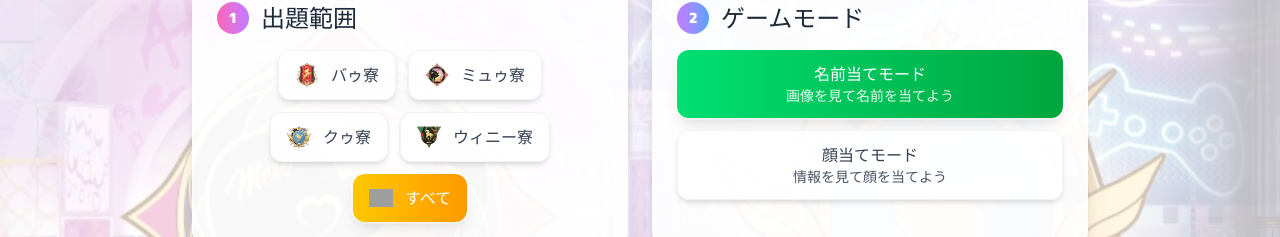
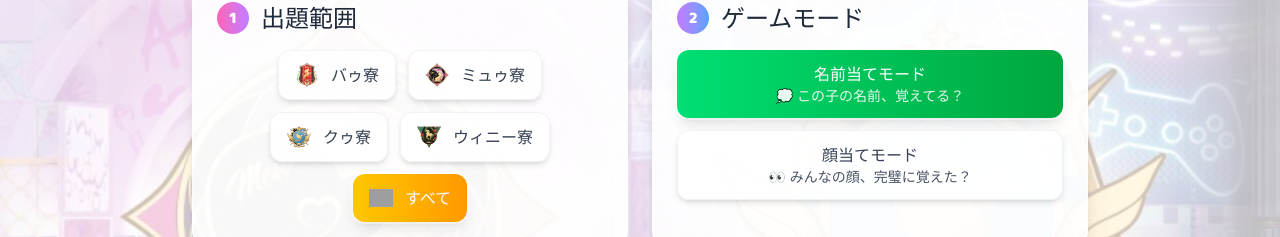
Before and after one commit to parerdemia-fan/parerquiz, a React (Vite) app: page / in a window 1280 px wide. Shown: the part 183-420 px from the top of the page. Built offline with nearby package versions, Linux system fonts and the light colour scheme; grey boxes are pictures that could not be loaded.

Commit message:
文言調整

```diff
--- a/src/App.tsx
+++ b/src/App.tsx
@@ -118,8 +118,8 @@ function App() {
   ];
 
   const gameModes = [
-    { id: 'name', name: '名前当てモード', description: '画像を見て名前を当てよう', color: 'from-green-400 to-green-600' },
-    { id: 'face', name: '顔当てモード', description: '情報を見て顔を当てよう', color: 'from-blue-400 to-blue-600' }
+    { id: 'name', name: '名前当てモード', description: '💭 この子の名前、覚えてる？', color: 'from-green-400 to-green-600' },
+    { id: 'face', name: '顔当てモード', description: '👀 みんなの顔、完璧に覚えた？', color: 'from-blue-400 to-blue-600' }
   ];
 
   const difficulties = [
--- a/src/components/AnswerOptions.tsx
+++ b/src/components/AnswerOptions.tsx
@@ -312,7 +312,7 @@ export const AnswerOptions: React.FC<AnswerOptionsProps> = ({
               <div className="relative z-10 text-center">
                 <div className="flex items-center justify-center space-x-3 mb-2">
                   <div className="text-3xl">😅</div>
-                  <div className="text-2xl font-black text-white drop-shadow-lg">不正解</div>
+                  <div className="text-2xl font-black text-white drop-shadow-lg">ハズレ</div>
                   <div className="text-3xl">💪</div>
                 </div>
                 <div className="text-white font-bold text-sm drop-shadow-md mb-3">
--- a/src/components/GameScreen.tsx
+++ b/src/components/GameScreen.tsx
@@ -1041,7 +1041,7 @@ export const GameScreen: React.FC<GameScreenProps> = ({
             <div className="flex flex-col">
               <div className="bg-white/80 rounded-2xl shadow-lg p-1 md:p-6 border border-white/50 flex-1 min-h-0">
                 <h3 className="text-lg font-bold font-rounded text-gray-800 mb-2 md:mb-4 hidden lg:block">
-                  選択肢
+                  💫 正解はどれかな？
                 </h3>
                 <div className="h-full overflow-y-auto">
                   <AnswerOptions
```
Also changed, not shown: 1 other file (tests, documents, lock files or other folders).
